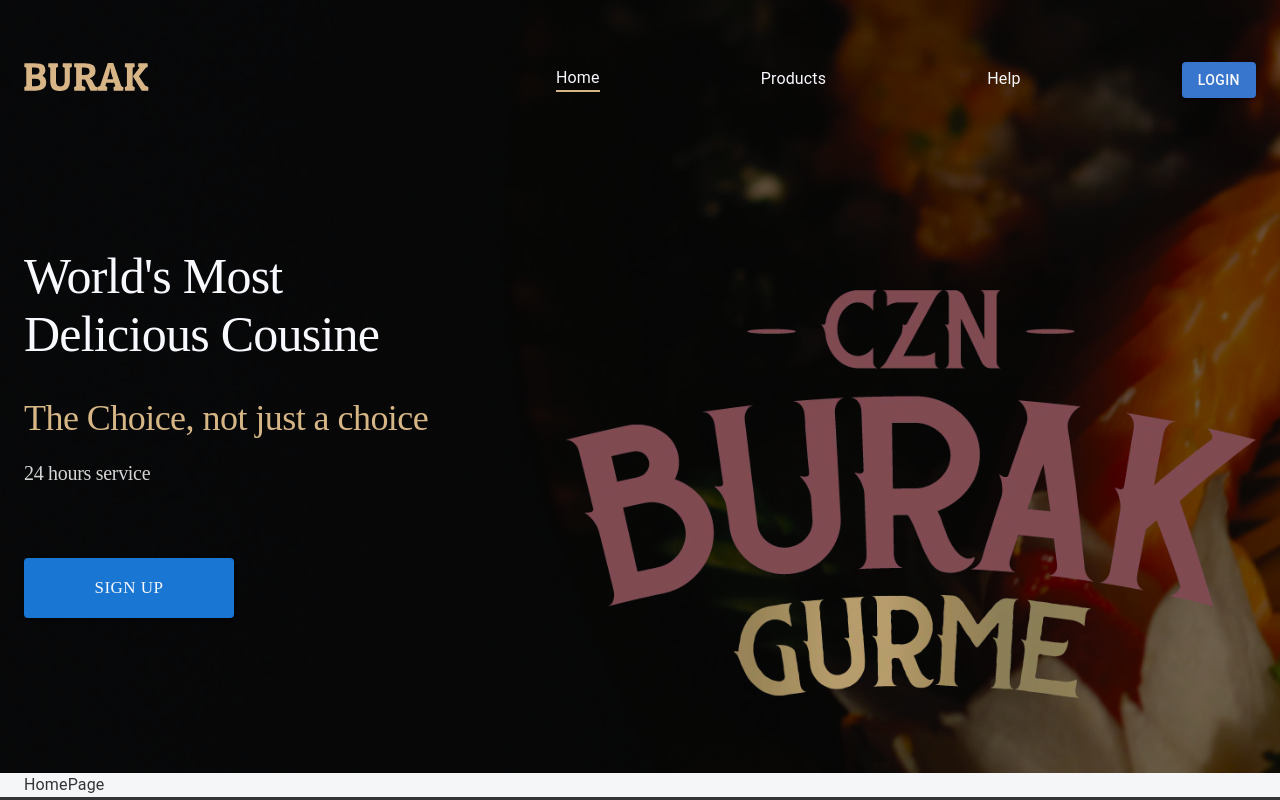
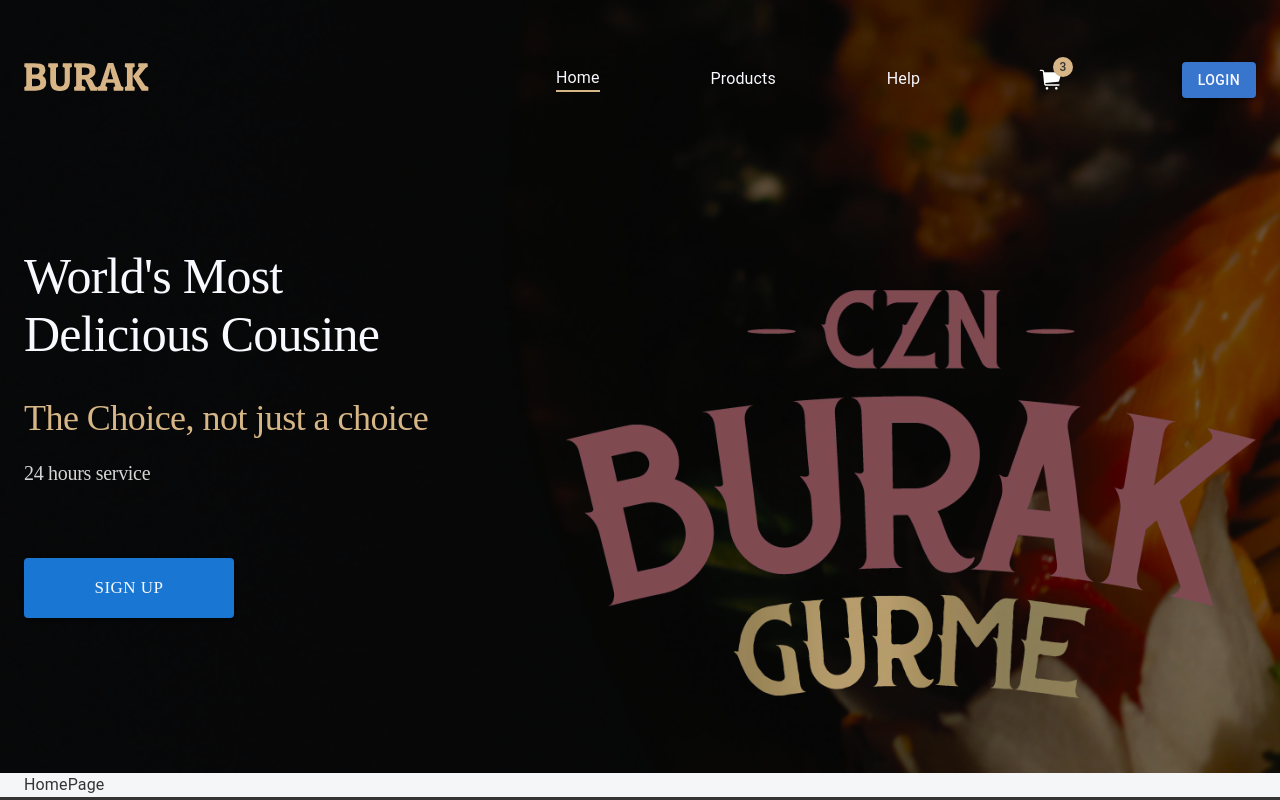
Before and after one commit to sanjarbek1030/burak-react, a React (Create React App) app: page / in a window 1280 px wide. Shown: the top 800 px of the page. Built offline with nearby package versions, Linux system fonts and the light colour scheme.

Commit message:
feat: integration footer and basket source

```diff
--- a/package.json
+++ b/package.json
@@ -5,6 +5,7 @@
   "dependencies": {
     "@emotion/react": "^11.11.3",
     "@emotion/styled": "^11.11.0",
+    "@mui/icons-material": "^5.8.4",
     "@mui/material": "^5.15.6",
     "@reduxjs/toolkit": "^1.8.1",
     "@testing-library/jest-dom": "^4.2.4",
--- a/src/app/components/headers/HomeNavbar.tsx
+++ b/src/app/components/headers/HomeNavbar.tsx
@@ -1,5 +1,6 @@
 import { Box, Button, Container, Stack } from "@mui/material";
 import { NavLink } from "react-router-dom";
+import Basket from "./Basket";
 
 export default function HomeNavbar(){
     const authMember = null;
@@ -32,7 +33,7 @@
                         <Box className={"hover-line"}>
                             <NavLink to="/help" activeClassName={"underline"}>Help</NavLink>
                         </Box>
-                        {/* BASKET */}
+                        <Basket />
 
                         {!authMember ? (
                             <Box>
--- a/src/app/components/headers/OtherNavbar.tsx
+++ b/src/app/components/headers/OtherNavbar.tsx
@@ -1,5 +1,6 @@
 import { Box, Button, Container, Stack } from "@mui/material";
 import { NavLink } from "react-router-dom";
+import Basket from "./Basket";
 
 export default function OtherNavbar(){
     const authMember = null;
@@ -32,7 +33,7 @@
                         <Box className={"hover-line"}>
                             <NavLink to="/help" activeClassName={"underline"}>Help</NavLink>
                         </Box>
-                        {/* BASKET */}
+                        <Basket />
 
                         {!authMember ? (
                             <Box>
```
Also changed, not shown: 2 other files (tests, documents, lock files or other folders).
